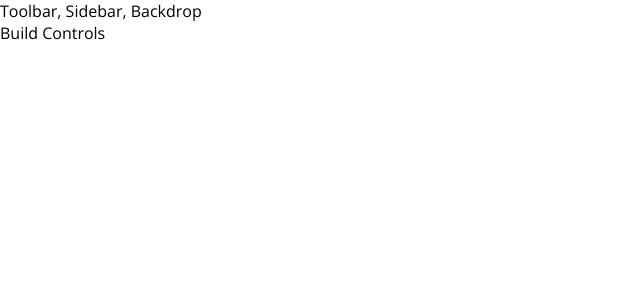
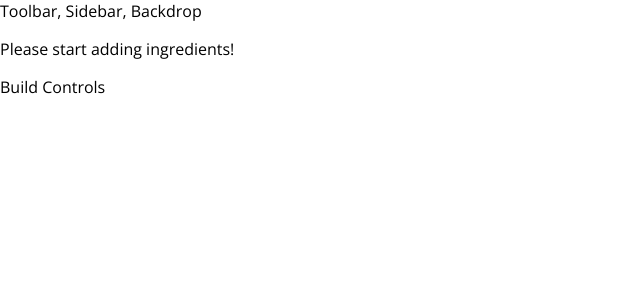
Before and after one commit to naoyasu3/react-study-burger, a React (Create React App) app: page / in a window 1280 px wide. Shown: the top 300 px of the page, without its empty margins (0-640 px from the left). Built offline with nearby package versions, Linux system fonts and the light colour scheme.

Commit message:
ハンバーガーの具がない時に、エラーメッセージ出力（配列操作難しいので要復習）

```diff
--- a/src/components/Burger/Burger.css
+++ b/src/components/Burger/Burger.css
@@ -1,7 +1,7 @@
 .Burger {
   width: 100%;
   margin: auto;
-  height: 250px;
+  height: 450px;
   overflow: scroll;
   text-align: center;
   font-weight: bold;
--- a/src/components/Burger/Burger.js
+++ b/src/components/Burger/Burger.js
@@ -3,11 +3,24 @@
 import BurgerIngredient from "./BurgerIngredient/BurgerIngredient";
 
 const burger = (props) => {
+  let transformedIngredients = Object.keys(props.ingredients)
+    .map((igKey) => {
+      // 素材の名前は取得できている　個数は取得できていない
+      return [...Array(props.ingredients[igKey])].map((_, i) => {
+        // 個数分取得できている
+        return <BurgerIngredient key={igKey + i} type={igKey} />;
+      });
+    })
+    .reduce((arr, el) => {
+      return arr.concat(el);
+    }, []);
+  if (transformedIngredients.length === 0) {
+    transformedIngredients = <p>Please start adding ingredients!</p>;
+  }
   return (
     <div className={classes.Burger}>
       <BurgerIngredient type="bread-top" />
-      <BurgerIngredient type="cheese" />
-      <BurgerIngredient type="meat" />
+      {transformedIngredients}
       <BurgerIngredient type="bread-bottom" />
     </div>
   );
--- a/src/containers/BurgerBuilder/BurgerBuilder.js
+++ b/src/containers/BurgerBuilder/BurgerBuilder.js
@@ -3,10 +3,25 @@
 import Burger from "../../components/Burger/Burger";
 
 class BurgerBuilder extends Component {
+  // stateの初期化　長い lol
+  // constructor(props) {
+  //   super(props);
+  //   this.state = {...};
+  // }
+
+  state = {
+    ingredients: {
+      salad: 0,
+      bacon: 0,
+      cheese: 0,
+      meat: 0,
+    },
+  };
+
   render() {
     return (
       <Aux>
-        <Burger />
+        <Burger ingredients={this.state.ingredients} />
         <div>Build Controls</div>
       </Aux>
     );
```
